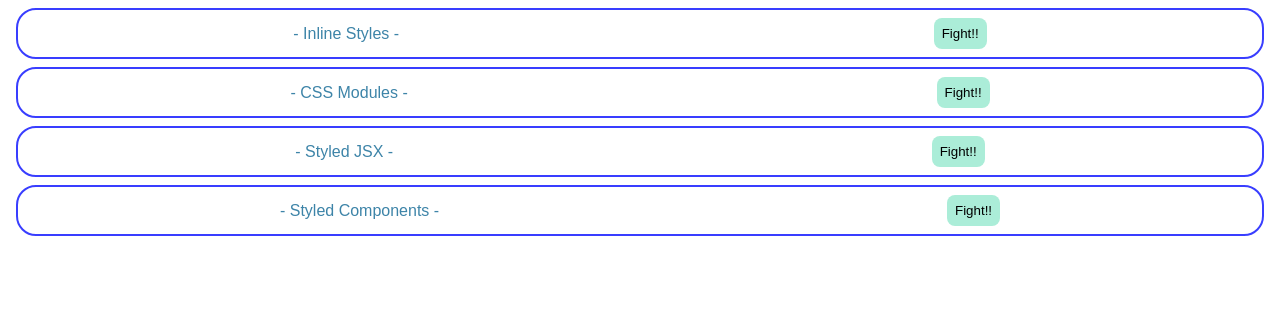
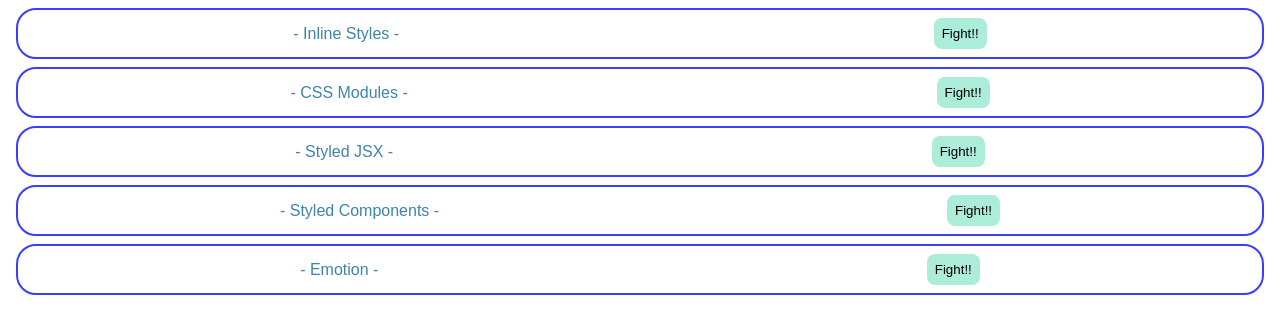
Before and after one commit to KurumiRumi/react02-04_Various-CSS, a React (Create React App) app: page / in a window 1280 px wide. Shown: the top 334 px of the page. Built offline with nearby package versions, Linux system fonts and the light colour scheme.

Commit message:
17. Emotion

```diff
--- a/package.json
+++ b/package.json
@@ -5,6 +5,8 @@
   "keywords": [],
   "main": "src/index.js",
   "dependencies": {
+    "@emotion/react": "11.9.3",
+    "@emotion/styled": "11.9.3",
     "node-sass": "7.0.1",
     "react": "17.0.2",
     "react-dom": "17.0.2",
--- a/src/App.js
+++ b/src/App.js
@@ -1,4 +1,5 @@
 import { CssModules } from "./components/CssModules";
+import { Emotion } from "./components/Emotion";
 import { InlineStyle } from "./components/InlineStyle";
 import { StyledComponents } from "./components/StyledComponents";
 import { StyledJsx } from "./components/StyledJsx";
@@ -11,6 +12,7 @@
       <CssModules />
       <StyledJsx />
       <StyledComponents />
+      <Emotion />
     </div>
   );
 }
--- /dev/null
+++ b/src/components/Emotion.jsx
@@ -0,0 +1,40 @@
+/** @jsxRuntime classic */
+/** @jsx jsx */
+import { jsx, css } from "@emotion/react";
+import styled from "@emotion/styled";
+
+export const Emotion = () => {
+  const containerStyle = css`
+    border: solid 2px #393eff;
+    border-radius: 20px;
+    padding: 8px;
+    margin: 8px;
+    display: flex;
+    justify-content: space-around;
+    align-items: center;
+  `;
+
+  const titleStyle = css({
+    margin: 0,
+    color: "#3d84a8"
+  });
+  return (
+    <div css={containerStyle}>
+      <p css={titleStyle}>- Emotion -</p>
+      <SButton>Fight!!</SButton>
+    </div>
+  );
+};
+
+const SButton = styled.button`
+  background-color: #abedd8;
+  border: none;
+  padding: 8px;
+  border-radius: 8px;
+
+  &:hover {
+    background-color: #46cdcf;
+    color: #fff;
+    cursor: pointer;
+  }
+`;
```
